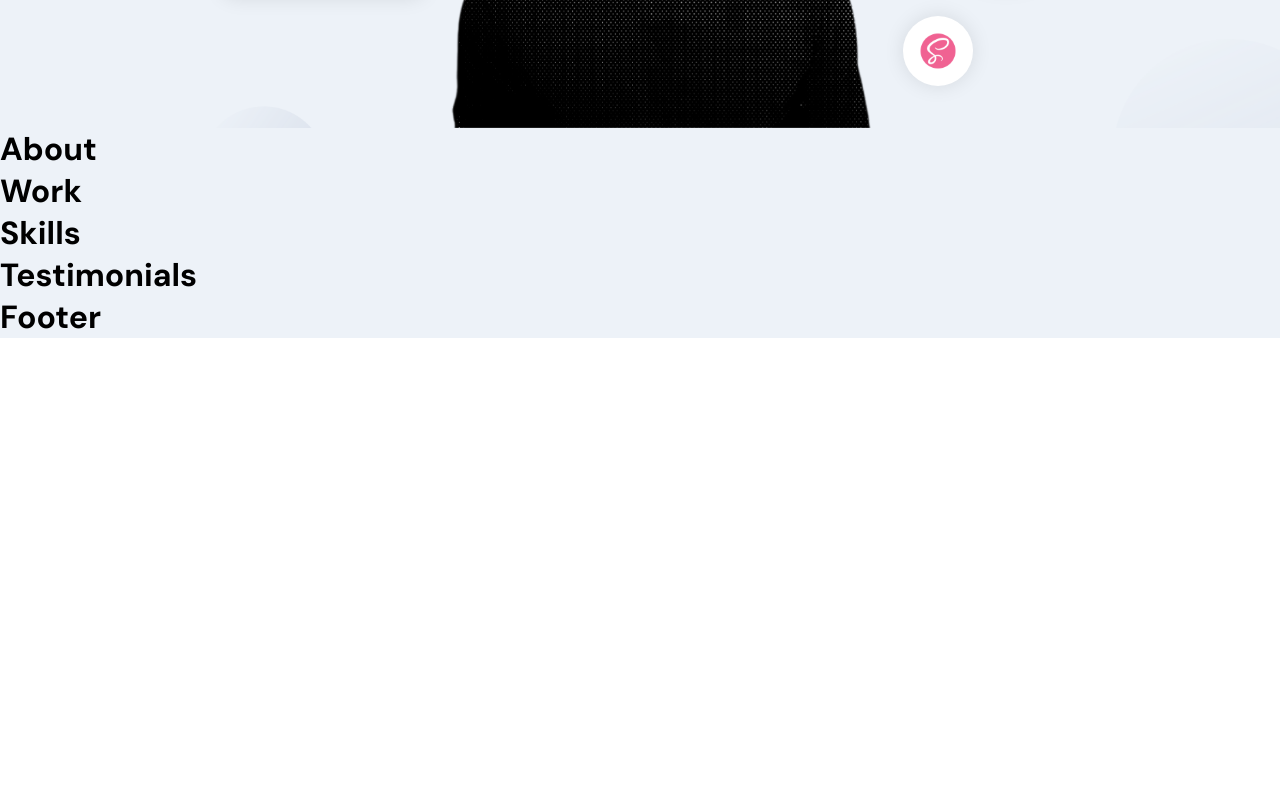
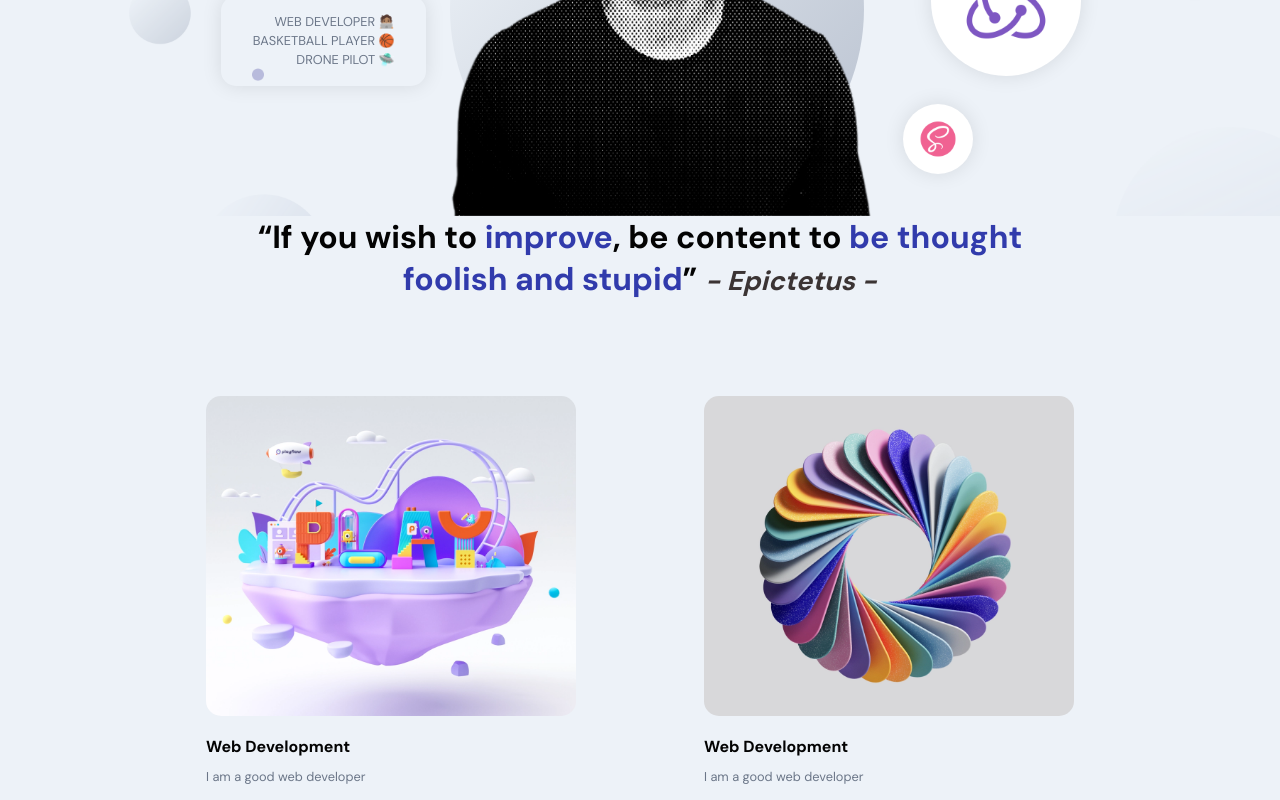
Before and after one commit to douglasvinicio/portfolio-2022, a React (Create React App) app in the folder frontend-react/: page / in a window 1280 px wide. Shown: the part 460-1260 px from the top of the page. Before the commit the page ends 800 px from the top, so only its background shows below. Built offline with nearby package versions, Linux system fonts and the light colour scheme.

Commit message:
About started / Added items and quote

```diff
--- a/frontend-react/src/App.scss
+++ b/frontend-react/src/App.scss
@@ -1,6 +1,8 @@
 .app {
     background-color: var(--primary-color);
     font-family: var(--font-base);
+    max-width: 2600px;
+    margin: 0 auto;
   }
 
   .app__whitebg {
@@ -56,14 +58,14 @@
     font-weight: 800;
     text-align: center;
     color: var(--black-color);
-    text-transform: capitalize;
+    // text-transform: capitalize;
 
     span {
       color: var(--secondary-color);
     }
 
     @media screen and (min-width: 2000px) {
-      font-size: 4rem;
+      font-size: 2.5rem;
     }
 
     @media screen and (max-width: 450px) {
@@ -78,7 +80,7 @@
     line-height: 1.5;
 
     @media screen and (min-width: 2000px) {
-      font-size: 1.75rem;
+      font-size: 1.1rem;
     }
   }
 
--- a/frontend-react/src/components/Navbar/Navbar.scss
+++ b/frontend-react/src/components/Navbar/Navbar.scss
@@ -5,12 +5,14 @@
     align-items: center;
 
     padding: 0.5rem 2rem;
-    background: rgba(255, 255, 255, 0.25);
+    background: rgba(255, 255, 255, 0.973);
     backdrop-filter: blur(4px);
     -webkit-backdrop-filter: blur(4px);
     border: 1px solid rgba(255, 255, 255, 0.25);
-    position: fixed;
+    // position: fixed;
     z-index: 2; //Not sure why - It says to make nav to apper above the content, but it does it anyways.
+    position: sticky;
+    top: 0;
 }
 
 .app__navbar-logo {
@@ -22,10 +24,10 @@
         width: 70px;
         height: 20xp;
 
-        @media screen and (min-width: 2000px) {
-            width: 180px;
-            height: 40px;
-        }
+        // @media screen and (min-width: 2000px) {
+        //     width: 180px;
+        //     height: px;
+        // }
     }
 }
 
--- a/frontend-react/src/constants/images.js
+++ b/frontend-react/src/constants/images.js
@@ -35,6 +35,7 @@ import bolt from '../assets/bolt.png';
 import nb from '../assets/nb.png';
 import skype from '../assets/skype.png';
 import spotify from '../assets/spotify.png';
+import arrow from '../assets/arrow.gif';
 
 export default {
   email,
@@ -71,4 +72,5 @@ export default {
   nb,
   skype,
   spotify,
+  arrow
 };
--- a/frontend-react/src/container/About/About.jsx
+++ b/frontend-react/src/container/About/About.jsx
@@ -1,7 +1,47 @@
+import React, { useState, useEffect } from 'react'
+import { motion } from 'framer-motion'
+
+import { images } from '../../constants'
 import './About.scss'
+
+const abouts = [
+    {title: 'Web Development', description: 'I am a good web developer', imgURL: images.about01},
+    {title: 'Web Development', description: 'I am a good web developer', imgURL: images.about02},
+    {title: 'Web Development', description: 'I am a good web developer', imgURL: images.about03},
+    {title: 'Web Development', description: 'I am a good web developer', imgURL: images.about04},
+]
+
+const container = {
+    visible: {
+      transition: {
+        staggerChildren: 0.025
+      }
+    }
+  };
 
 export function About() {
     return (
-        <h1>About</h1>
+        <>
+          {/* <img src={images.arrow} alt="arrow-poiting-down" className="arrow-pointing-quote"/>   */}
+            <h2 className="about-quote">
+            “If you wish to <span>improve</span>, be content to <span>be thought <br /> foolish and stupid</span>” <span> - Epictetus - </span>
+            </h2>
+
+            <div className="app__profiles">
+                {abouts.map((about, index) => (
+                    <motion.div
+                        whileInView = {{ opacity: 1}}
+                        whileHover = {{ scale: 1.1}}
+                        treansition = {{ duration: 0.5, type: 'tween'}}
+                        className="app__profile-item"
+                        key={about.title + index}
+                    >
+                        <img src={about.imgURL} alt={about.title} />
+                        <h2 className="bold-text" style={{ marginTop: 20}}> { about.title }</h2>
+                        <p className="p-text" style={{ marginTop: 10}}>{ about.description }</p>
+                    </motion.div>
+                ))}
+            </div>
+        </>
     )
 }
--- a/frontend-react/src/container/About/About.scss
+++ b/frontend-react/src/container/About/About.scss
@@ -0,0 +1,74 @@
+.app__about {
+     flex: 1;
+     width: 100%;
+     flex-direction: column;
+}
+
+.app__profiles {
+    display: flex;
+    justify-content: center;
+    align-items: flex-start;
+    flex-wrap: wrap;
+    margin-top: 2rem;
+}
+
+.app__profile-item {
+    width: 190px;
+    display: flex;
+    justify-content: flex-start;
+    align-items: flex-start;
+    flex-direction: column;
+    margin: 2rem;
+
+    img {
+        width: 100%;
+        height: 170px;
+        border-radius: 15px;
+        object-fit: cover;
+    }
+
+    @media screen and (min-width: 200px) {
+        width: 370px;
+        margin: 2rem 4rem;
+
+        img {
+            height: 320px;
+        }
+
+    }
+
+}
+
+.arrow-pointing-quote {
+
+    transform:rotate(180deg);
+    display: block;
+    margin: 0 auto;
+    width: 70px;
+}
+
+.about-quote {
+    font-size: 2rem;
+    font-weight: 800;
+    text-align: center;
+    color: var(--black-color);
+    padding-bottom: 2rem;
+
+    span:last-child {
+        color: rgb(59, 52, 52);
+        font-style: italic;
+        font-size: 1.7rem;
+    }
+
+    span {
+        color: var(--secondary-color);
+      }
+
+      @media screen and (min-width: 2000px) {
+        font-size: 2.5rem;
+      }
+
+      @media screen and (max-width: 450px) {
+        font-size: 2rem;
+      }
+}
--- a/frontend-react/src/container/Header/Header.scss
+++ b/frontend-react/src/container/Header/Header.scss
@@ -84,8 +84,8 @@
     }
 
     @media screen and (max-width: 1200px) {
-        justify-content: flex-end;
-        align-items: flex-end;
+        justify-content: center;
+        align-items: center;
     }
 
     @media screen and (max-width: 450px) {
--- a/frontend-react/src/index.css
+++ b/frontend-react/src/index.css
@@ -18,3 +18,9 @@
   margin: 0;
   scroll-behavior: smooth;
 }
+
+html {
+  margin:    0 auto;
+  max-width: 2600px;
+  background-color: var(--primary-color);
+}
```
Also changed, not shown: frontend-react/src/assets/arrow.gif (added).
